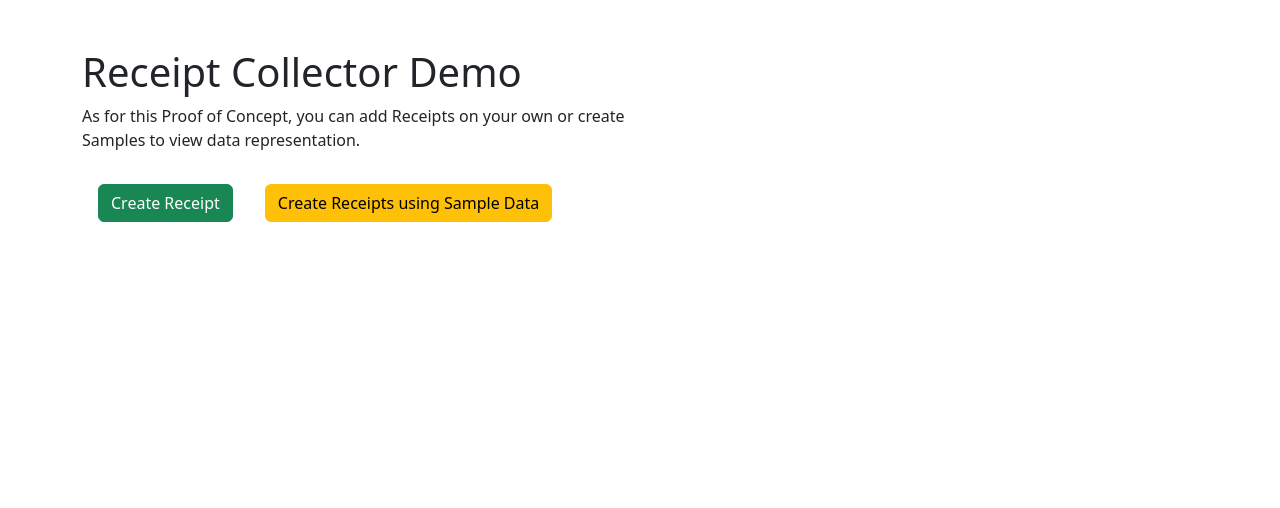
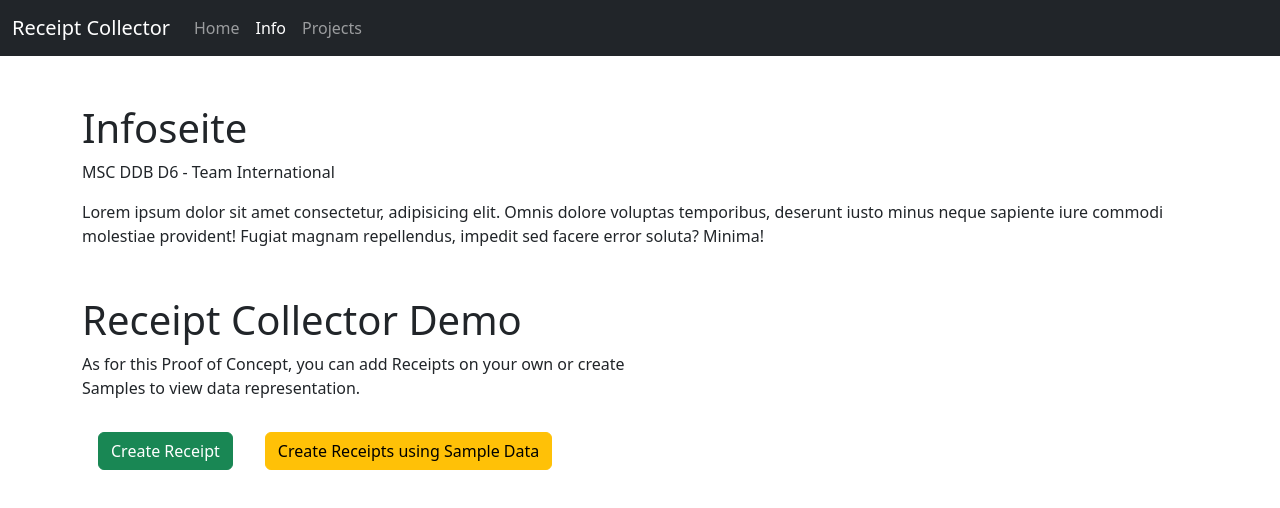
Before and after one commit to iham/MSC_DDB_D6_Abgabe, a React (Create React App) app in the folder receipt/: page /info in a window 1280 px wide. Shown: the top 508 px of the page. Built offline with nearby package versions, Linux system fonts and the light colour scheme.

Commit message:
adding navigation, routes and pages

```diff
--- a/receipt/src/App.js
+++ b/receipt/src/App.js
@@ -5,15 +5,17 @@ import ReceiptList from './component/ReceiptList';
 import ReceiptService from './services/ReceiptService';
 import ReceiptStorageService from './services/ReceiptStorageService';
 import SampleDataService from './services/SampleDataService';
+import { Outlet, Link, useLocation } from 'react-router-dom';
 
 const App = props => {
+  const locationPath = useLocation()?.pathname;
   const [projectTypes, setProjectTypes] = useState([]);
   const [ustTypes, setUSTTypes] = useState([]);
   const [receiptService, setReceiptService] = useState(new ReceiptService());
   const receiptStorageService = new ReceiptStorageService(receiptService);
   const [receipts, setReceipts] = useState(receiptService.receipts);
   const [showReceiptForm, setShowReceiptForm] = useState(false);
-  // debugger
+
   // load data ONCE
   useEffect(() => {
     // loading project types
@@ -61,7 +63,32 @@ const App = props => {
   }
 
   return (
-    <div className='container mt-5 mb-5' data-bs-theme="dark">
+    <>
+      <nav className="navbar sticky-top navbar-expand-lg navbar-dark bg-dark">
+        <div className="container-fluid">
+          <a className="navbar-brand" href="/">Receipt Collector</a>
+          <button className="navbar-toggler" type="button" data-bs-toggle="collapse" data-bs-target="#navbarNav" aria-controls="navbarNav" aria-expanded="false" aria-label="Toggle navigation">
+            <span className="navbar-toggler-icon"></span>
+          </button>
+          <div className="collapse navbar-collapse" id="navbarNav">
+            <ul className="navbar-nav">
+              <li className="nav-item">
+                <a className={`nav-link ${locationPath === "/" ? "active": ''}`} aria-current="page" href="/">Home</a>
+              </li>
+              <li className="nav-item">
+                <a className={`nav-link ${locationPath === "/info" ? "active": ''}`} href="/info">Info</a>
+              </li>
+              <li className="nav-item">
+                <a className={`nav-link ${locationPath === "/projects" ? "active": ''}`} href="/projects">Projects</a>
+              </li>
+            </ul>
+          </div>
+        </div>
+      </nav>
+      <div className='container mt-5 mb-5'>
+        <Outlet />
+      </div>
+      <div className='container mt-5 mb-5'>
         <div className="row">
           <div className="col-6">
             <h1>Receipt Collector Demo</h1>
@@ -91,6 +118,7 @@ const App = props => {
           </div>
         </div>
       </div>
+    </>
   );
 }
 
--- /dev/null
+++ b/receipt/src/ErrorPage.js
@@ -0,0 +1,16 @@
+import { useRouteError } from "react-router-dom";
+
+const ErrorPage = (props) => {
+    const error = useRouteError();
+    return (
+        <div>
+            <h1>Oops</h1>
+            <p>Ein Fehler ist aufgetreten!</p>
+            <p>
+                {error.statusText || error.message}
+            </p>
+        </div>
+    );
+};
+
+export default ErrorPage;
--- /dev/null
+++ b/receipt/src/InfoPage.js
@@ -0,0 +1,13 @@
+const InfoPage = (props) => {
+    return (
+        <div>
+            <h1>Infoseite</h1>
+            <p>MSC DDB D6 - Team International</p>
+            <p>
+                Lorem ipsum dolor sit amet consectetur, adipisicing elit. Omnis dolore voluptas temporibus, deserunt iusto minus neque sapiente iure commodi molestiae provident! Fugiat magnam repellendus, impedit sed facere error soluta? Minima!
+            </p>
+        </div>
+    );
+};
+
+export default InfoPage
--- /dev/null
+++ b/receipt/src/ProjectsPage.js
@@ -0,0 +1,12 @@
+const Projects = (props) => {
+    return (
+        <div>
+            <h1>Projects</h1>
+            <p>
+                Lorem ipsum dolor sit amet consectetur, adipisicing elit. Omnis dolore voluptas temporibus, deserunt iusto minus neque sapiente iure commodi molestiae provident! Fugiat magnam repellendus, impedit sed facere error soluta? Minima!
+            </p>
+        </div>
+    );
+};
+
+export default Projects
--- a/receipt/src/index.js
+++ b/receipt/src/index.js
@@ -1,15 +1,43 @@
 import React from 'react';
 import ReactDOM from 'react-dom/client';
+import { createBrowserRouter, RouterProvider } from 'react-router-dom';
+
 import App from './App';
 import reportWebVitals from './reportWebVitals';
+
+import ErrorPage from './ErrorPage';
+import InfoPage from './InfoPage';
+import ProjectsPage from './ProjectsPage'
 
 import 'bootstrap/dist/css/bootstrap.css';
 import 'bootstrap/dist/js/bootstrap.js';
 
+const router = createBrowserRouter([
+  {
+    path:"/",
+    element: <App />,
+    children: [
+      {
+        errorElement: <ErrorPage />,
+        children: [
+          {
+            path:"/info",
+            element:<InfoPage />,
+          },
+          {
+            path:"/projects",
+            element:<ProjectsPage />,
+          },
+        ]
+      },
+    ]
+  }
+]);
+
 const root = ReactDOM.createRoot(document.getElementById('root'));
 root.render(
   <React.StrictMode>
-    <App />
+    <RouterProvider router={router} />
   </React.StrictMode>
 );
 
```
Lines whose indentation alone changed are shown as unchanged.
